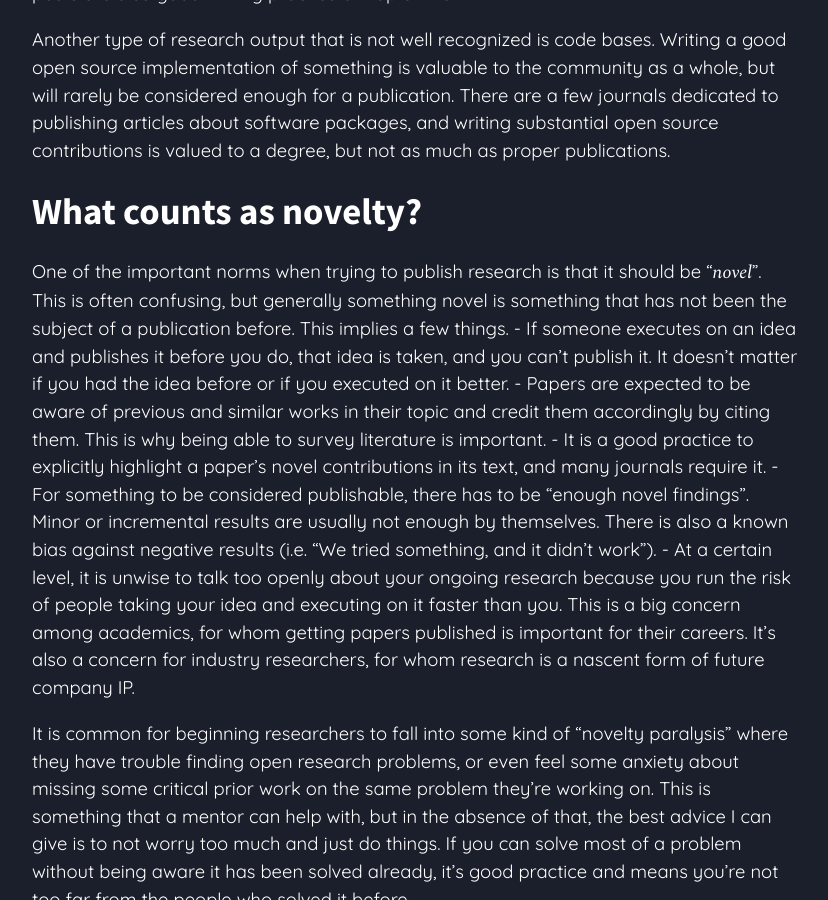
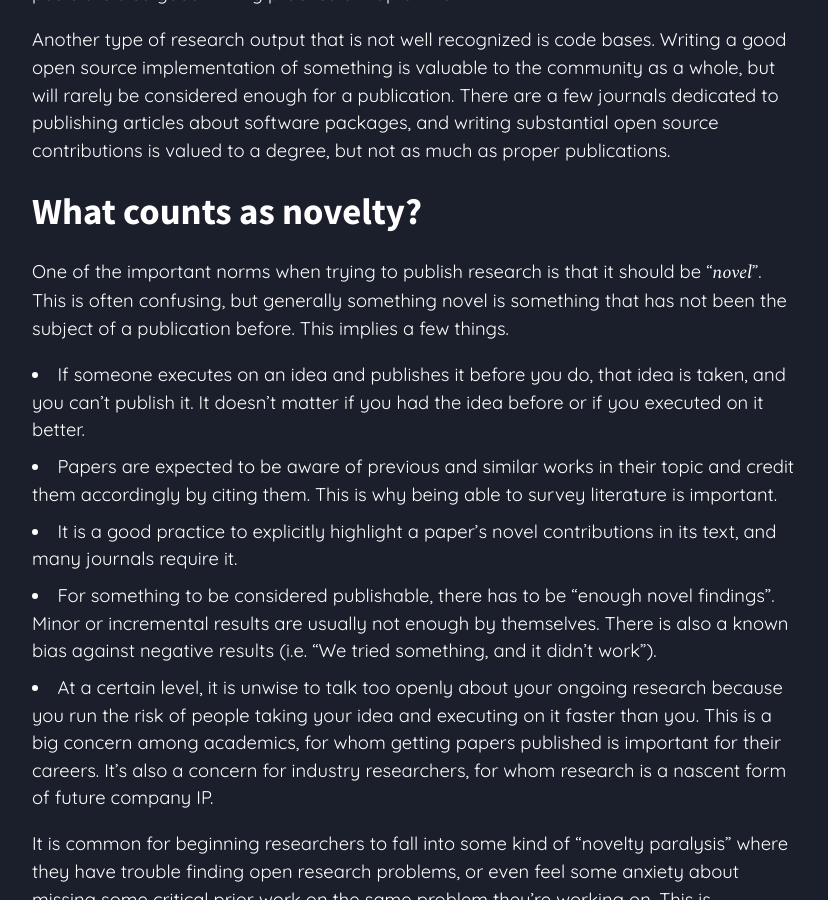
Before and after one commit to irregular-rhomboid/irregular-rhomboid.github.io, a Jekyll site: the page built from _posts/2025-08-15-hitchhikers-guide-to-research.md, in a window 1280 px wide and 900 px high, scrolled down 8048 px. Shown: the whole window, without its empty margins (224-1052 px from the left). Built offline with Jekyll 4.4.1, drawn with Linux system fonts in a browser that asks for light colours; nearby versions of some CDN libraries; some web fonts are replaced; some of the changed text lies outside the part shown.

Commit message:
Fix list render

```diff
--- a/_posts/2025-08-15-hitchhikers-guide-to-research.md
+++ b/_posts/2025-08-15-hitchhikers-guide-to-research.md
@@ -28,7 +28,7 @@ Many thanks to Quentin Anthony for their careful review and pertinent suggestion
 
 ## What is research?
 
-*Scientific Research* is an activity whose nominal aim is to produce novel *scientific knowledge* by following a set of techniques collectively known as the *scientific method*. This entails making claims based on a *mental model* and providing *evidence* for them, either through experiments or mathematical proofs. Importantly, research is a *collaborative* endeavor. A large part of scientific research is communicating with other researchers and collaborating on projects.
+*Scientific Research* is an activity whose nominal aim is to produce novel *scientific knowledge* by following a set of techniques collectively known as the *scientific method*. This entails making *claims* based on a *mental model* and providing *evidence* for them, either through experiments or mathematical proofs. Importantly, research is a *collaborative* endeavor. A large part of scientific research is communicating with other researchers and collaborating on projects.
 
 What exactly counts as ‘novel’ and ‘knowledge’ will be detailed later, but the important part here is that for some work to be considered scientific research, it has to follow certain *norms* that most people outside of academia are not necessarily aware of.
 
@@ -125,6 +125,7 @@ Another type of research output that is not well recognized is code bases. Writi
 ## What counts as novelty?
 
 One of the important norms when trying to publish research is that it should be “*novel*”. This is often confusing, but generally something novel is something that has not been the subject of a publication before. This implies a few things.
+
 - If someone executes on an idea and publishes it before you do, that idea is taken, and you can’t publish it. It doesn’t matter if you had the idea before or if you executed on it better.
 - Papers are expected to be aware of previous and similar works in their topic and credit them accordingly by citing them. This is why being able to survey literature is important.
 - It is a good practice to explicitly highlight a paper’s novel contributions in its text, and many journals require it.
```
